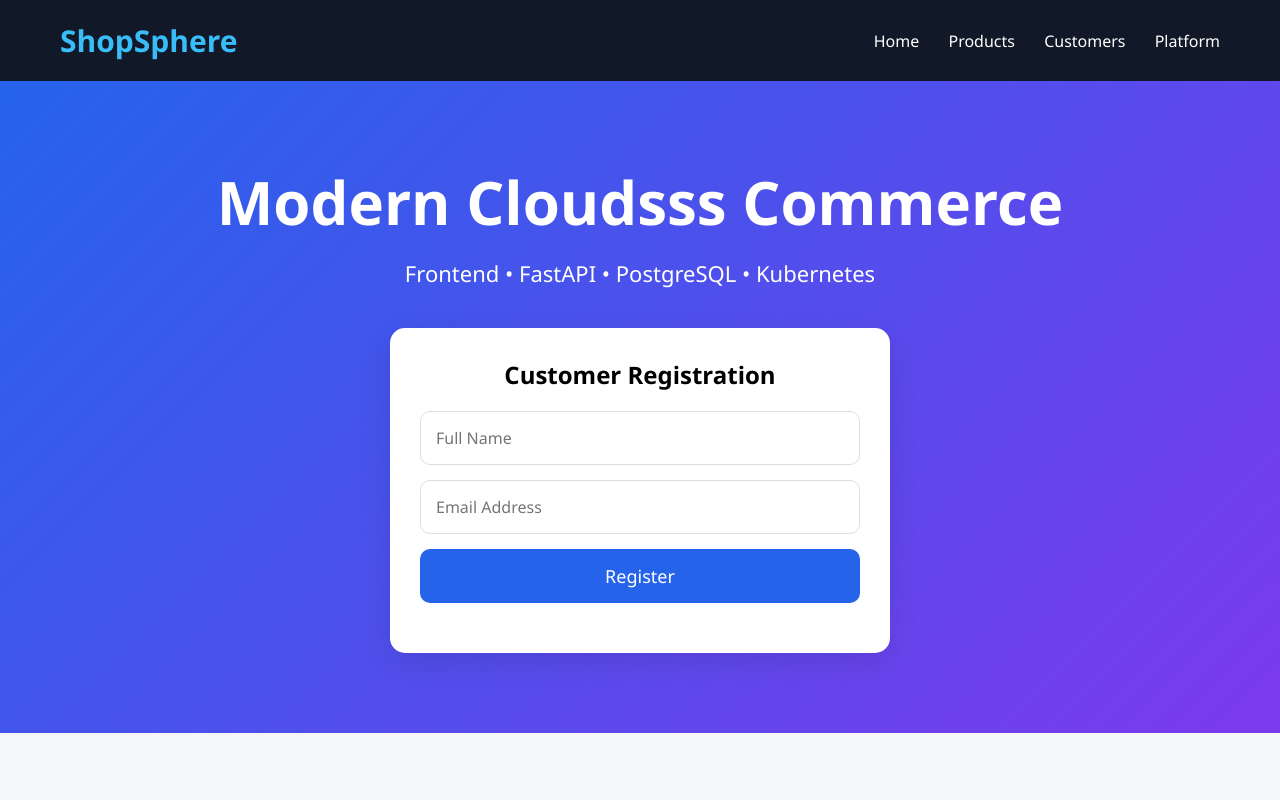
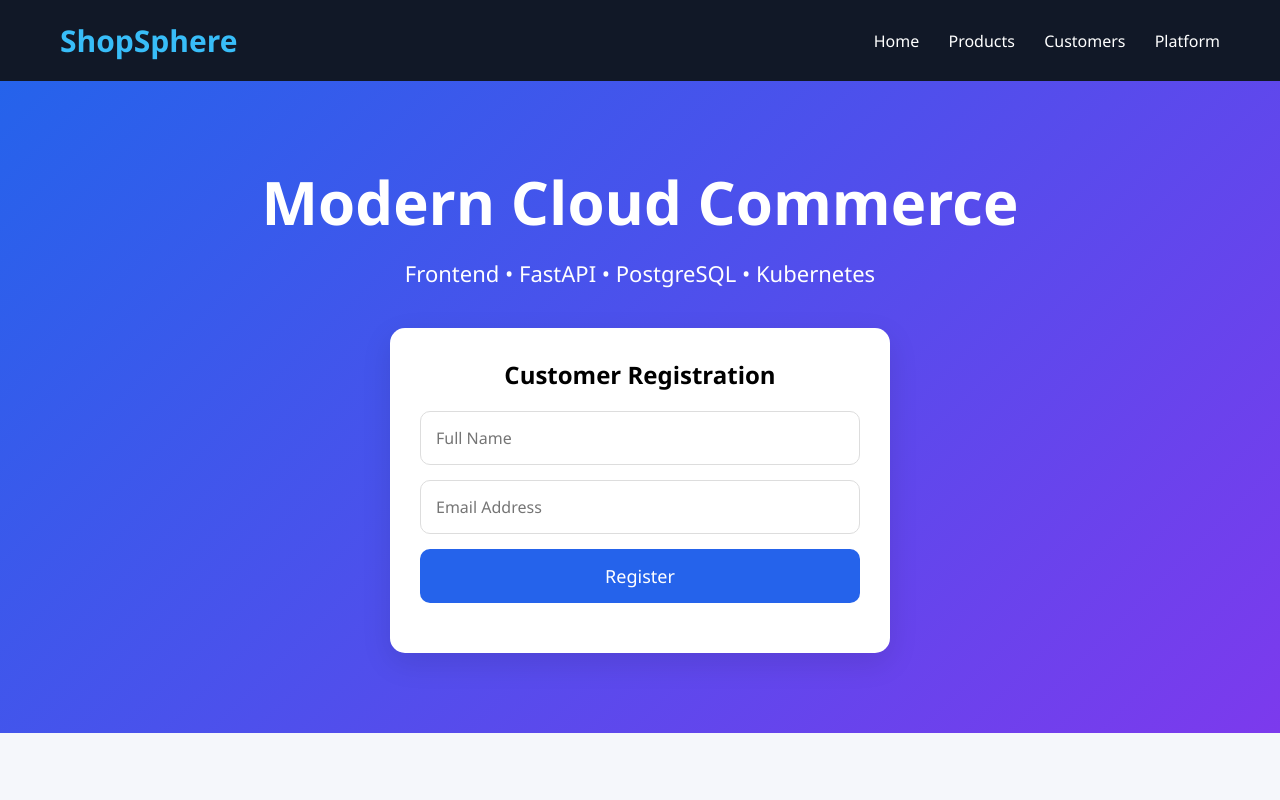
Before and after one commit to NiranPrem/devops-assignment, a website: page app/web/index.html in a window 1280 px wide. Shown: the top 800 px of the page. Drawn offline with Linux system fonts and the light colour scheme; no server answers.

Commit message:
Update index.html

```diff
--- a/app/web/index.html
+++ b/app/web/index.html
@@ -3,7 +3,7 @@
 <head>
 <meta charset="UTF-8">
 <meta name="viewport" content="width=device-width, initial-scale=1.0">
-<title>ShopSphere Cloudss Commerce</title>
+<title>ShopSphere Cloud Commerce</title>
 
 <style>
 
@@ -275,7 +275,7 @@ footer{
 <section class="hero">
 
     <h1>
-        Modern Cloudsss Commerce
+        Modern Cloud Commerce
     </h1>
 
     <p>
```
